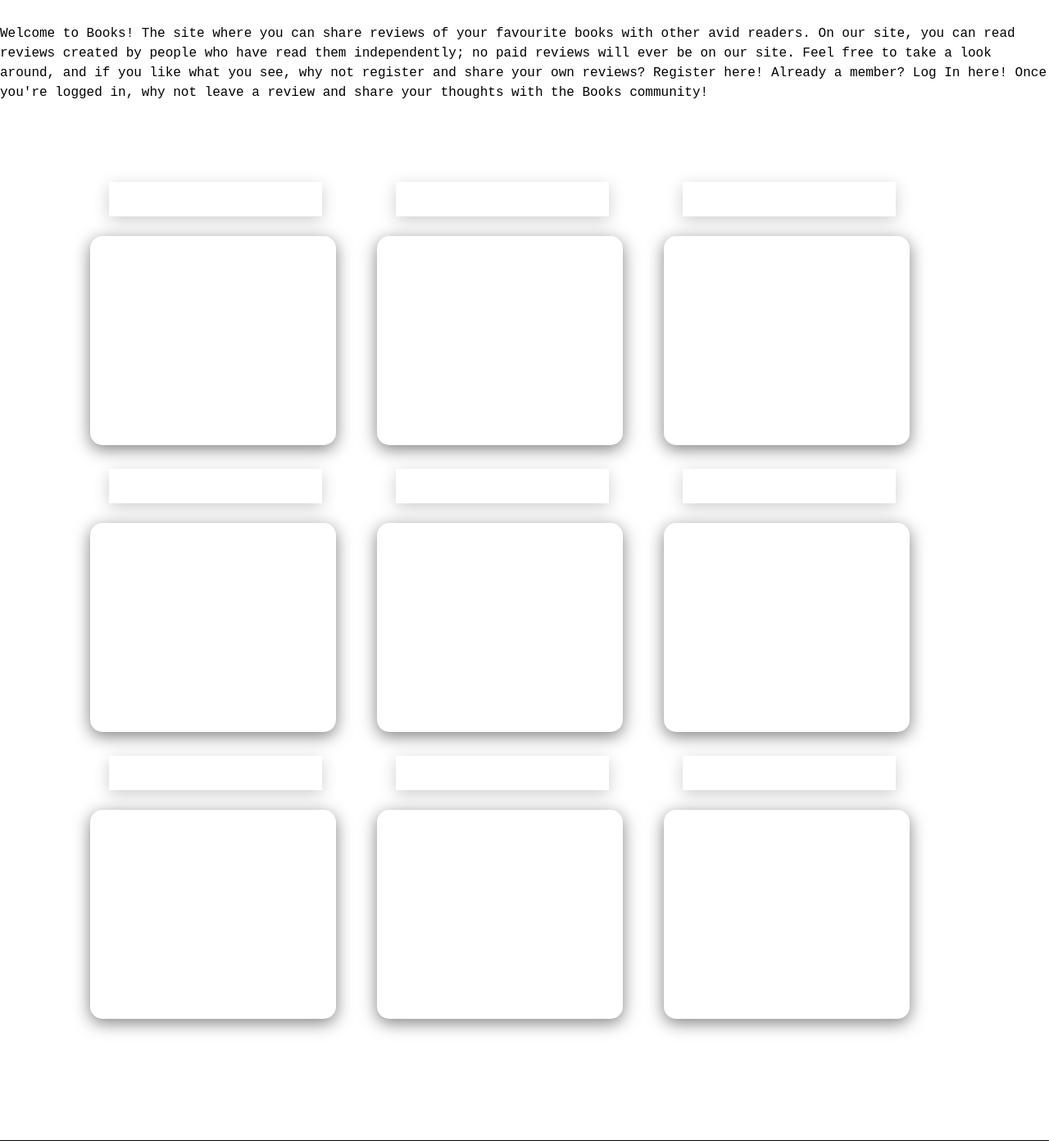
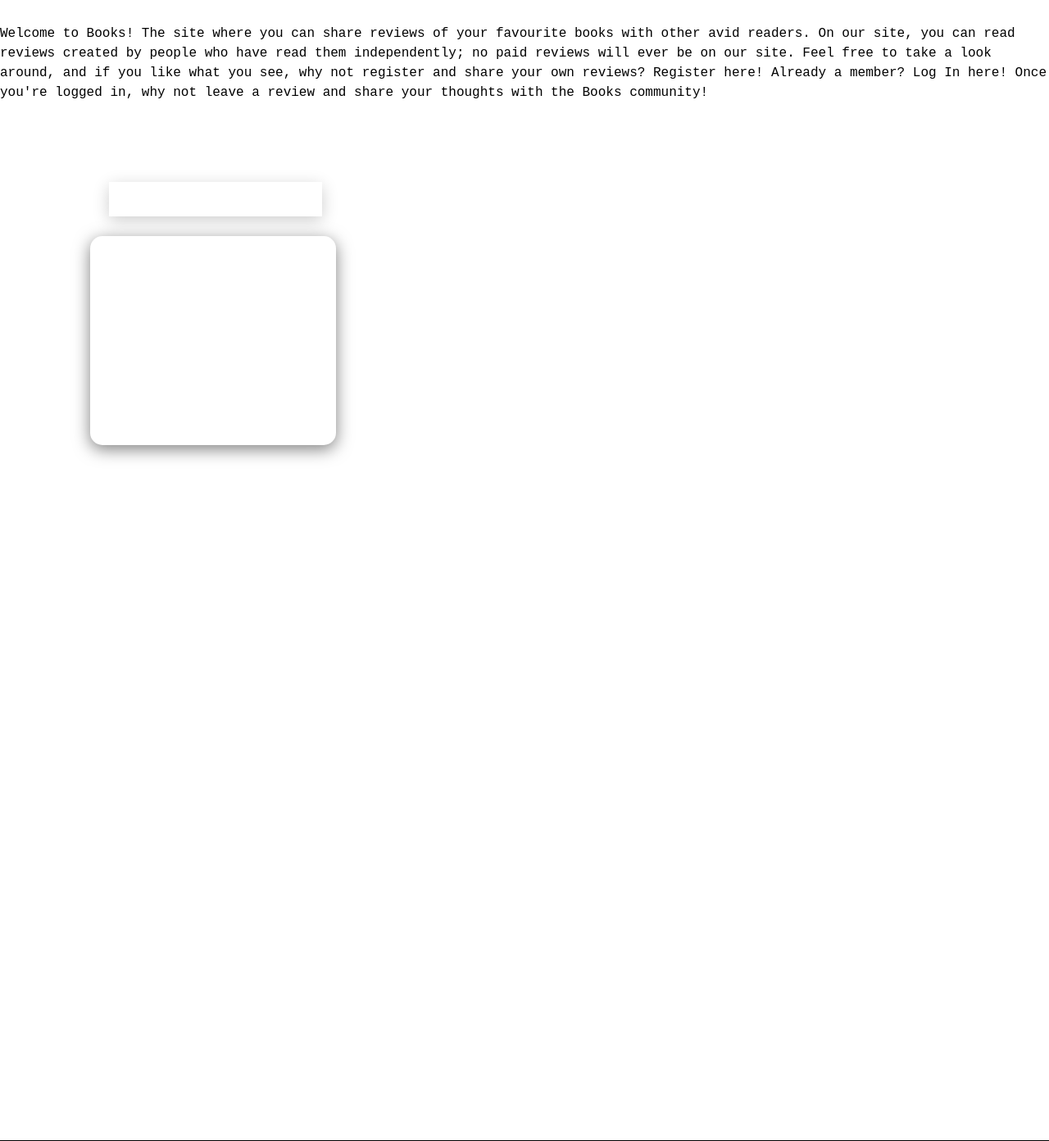
Before and after one commit to IzzySoprano/Books-MS3, a Flask app: page / in a window 1280 px wide. Shown: the part 639-2031 px from the top of the page at 82% size. Run offline with Flask 2, Linux system fonts and the light colour scheme; some libraries are stand-ins or nearby versions.

Commit message:
Removed card layout

```diff
--- a/templates/home.html
+++ b/templates/home.html
@@ -6,7 +6,7 @@
   <img class="wallpaper" src="{{url_for('static', filename='/images/wallpaper.jpg')}}" alt="wallpaper" />
 </div>
 
-<div class="book-review">
+<div class="book-main">
   <h1>Books</h1>
   <p>Welcome to Books! The site where you can share reviews of your favourite books with other avid readers. On our
     site, you can read reviews created by people who have read them independently; no paid reviews will ever be on our
@@ -23,119 +23,7 @@
 <div class="book-container">
   <div class="card">
     <div class="image">
-      <img href="#" src=>
-    </div>
-    <div class="content">
-      <h3>Title:</h3>
-      <p>Author:
-        Genre:
-        Rating:
-        Book review:
-        Purchase Link:
-      </p>
-    </div>
-  </div>
-  <div class="card">
-    <div class="image">
-      <img href="#" src=>
-    </div>
-    <div class="content">
-      <h3>Title:</h3>
-      <p>Author:
-        Genre:
-        Rating:
-        Book review:
-        Purchase Link:
-      </p>
-    </div>
-  </div>
-  <div class="card">
-    <div class="image">
-      <img href="#" src=>
-    </div>
-    <div class="content">
-      <h3>Title:</h3>
-      <p>Author:
-        Genre:
-        Rating:
-        Book review:
-        Purchase Link:
-      </p>
-    </div>
-  </div>
-  <div class="card">
-    <div class="image">
-      <img href="#" src=>
-    </div>
-    <div class="content">
-      <h3>Title:</h3>
-      <p>Author:
-        Genre:
-        Rating:
-        Book review:
-        Purchase Link:
-      </p>
-    </div>
-  </div>
-  <div class="card">
-    <div class="image">
-      <img href="#" src=>
-    </div>
-    <div class="content">
-      <h3>Title:</h3>
-      <p>Author:
-        Genre:
-        Rating:
-        Book review:
-        Purchase Link:
-      </p>
-    </div>
-  </div>
-  <div class="card">
-    <div class="image">
-      <img href="#" src=>
-    </div>
-    <div class="content">
-      <h3>Title:</h3>
-      <p>Author:
-        Genre:
-        Rating:
-        Book review:
-        Purchase Link:
-      </p>
-    </div>
-  </div>
-  <div class="card">
-    <div class="image">
-      <img href="#" src=>
-    </div>
-    <div class="content">
-      <h3>Title:</h3>
-      <p>Author:
-        Genre:
-        Rating:
-        Book review:
-        Purchase Link:
-      </p>
-    </div>
-  </div>
-  <div class="card">
-    <div class="image">
-      <img href="#" src=>
-    </div>
-    <div class="content">
-      <h3>Title:</h3>
-      <p>Author:
-        Genre:
-        Rating:
-        Book review:
-        Purchase Link:
-      </p>
-    </div>
-  </div>
-  <div class="card">
-    <div class="image">
-      <img href="#" src=>
+      <img href="#" src="">
     </div>
     <div class="content">
       <h3>Title:</h3>
```
